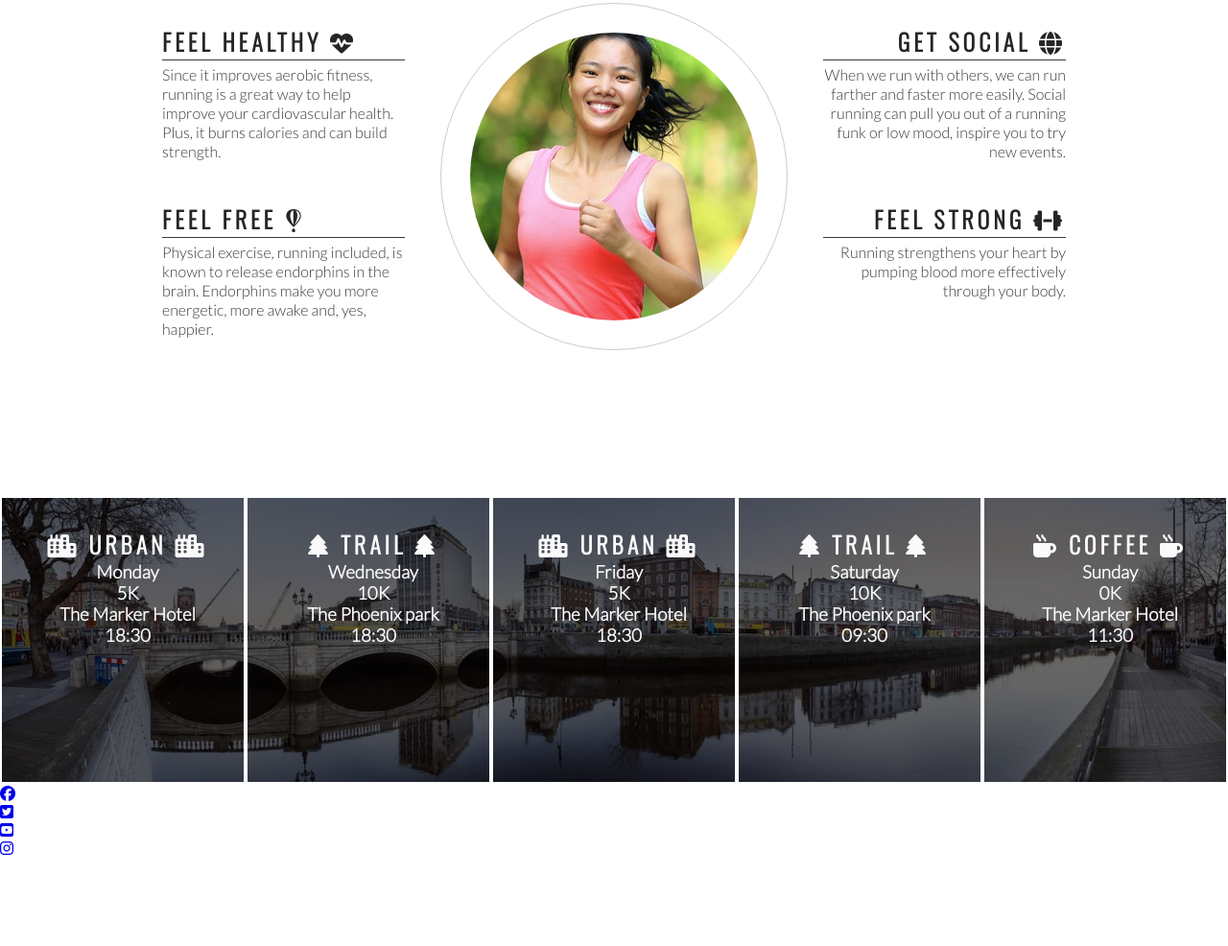
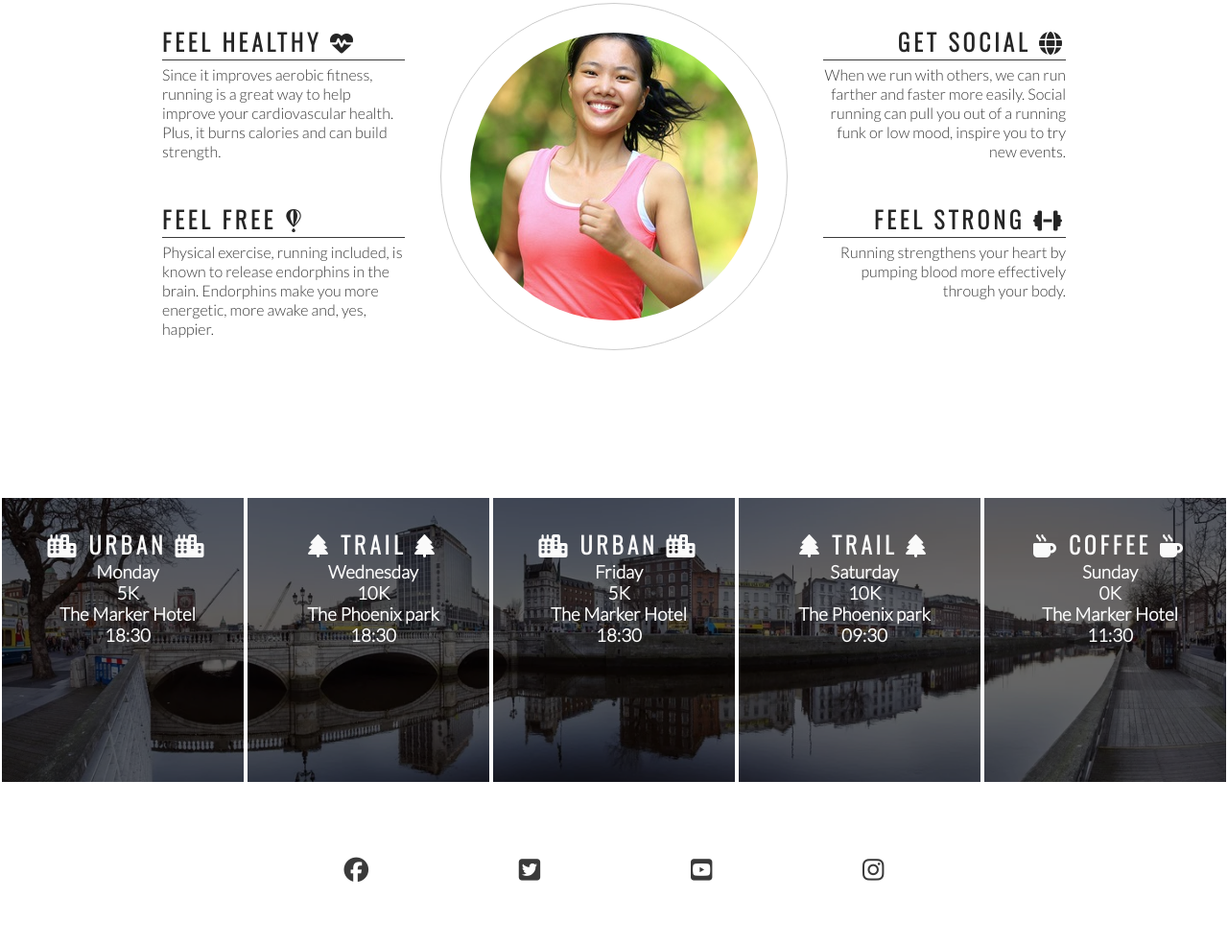
Before and after one commit to Jca-Dev/Love-Running, a plain HTML site: page index.html in a window 1280 px wide. Shown: the part 778-1764 px from the top of the page at 96% size. Before the commit the page ends 1671 px from the top, so only its background shows below. Drawn offline with nearby package versions, Linux system fonts and the light colour scheme.

Commit message:
add style to footer social media icons

```diff
--- a/assets/CSS/style.css
+++ b/assets/CSS/style.css
@@ -214,3 +214,24 @@ hr {
 #times h2 {
     color: #fafafa;
 }
+
+/* Footer */
+
+footer {
+    height: 150px;
+}
+
+.social-networks {
+    text-align: center;
+}
+
+.social-networks > li {
+    display: inline;
+}
+
+.social-networks i {
+    font-size: 160%;
+    margin: 1%;
+    padding: 5%;
+    color: #3a3a3a;
+}
--- a/index.html
+++ b/index.html
@@ -118,7 +118,7 @@
         </div>
     </section>
     <footer>
-        <ul>
+        <ul class="social-networks">
             <li>
                 <a href="https://facebook.com" target="_blank" rel="noopener"
                 aria-label="Visit our Facebook page (opens in a new tab)"><i class="fab fa-facebook"></i></a>
```
